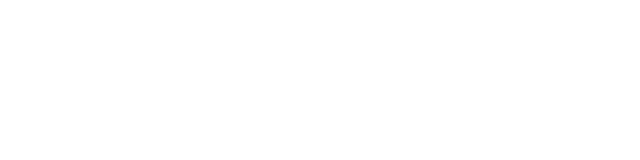
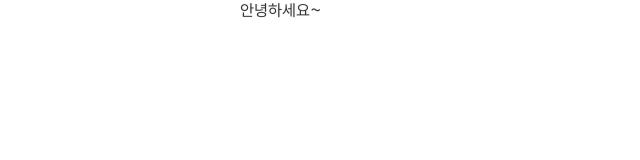
Before and after one commit to sunny0419/portfolio, a React (Create React App) app: page /dbti-question in a window 1280 px wide. Shown: the top 160 px of the page, without its empty margins (0-640 px from the left). Built offline with nearby package versions, Linux system fonts and the light colour scheme.

Commit message:
인삿말

```diff
--- a/src/pages/dbti/DbtiQuestion.jsx
+++ b/src/pages/dbti/DbtiQuestion.jsx
@@ -3,7 +3,7 @@
 const DbtiQuestion = () => {
     return (
         <div>
-
+            안녕하세요~
         </div>
     );
 };
```
